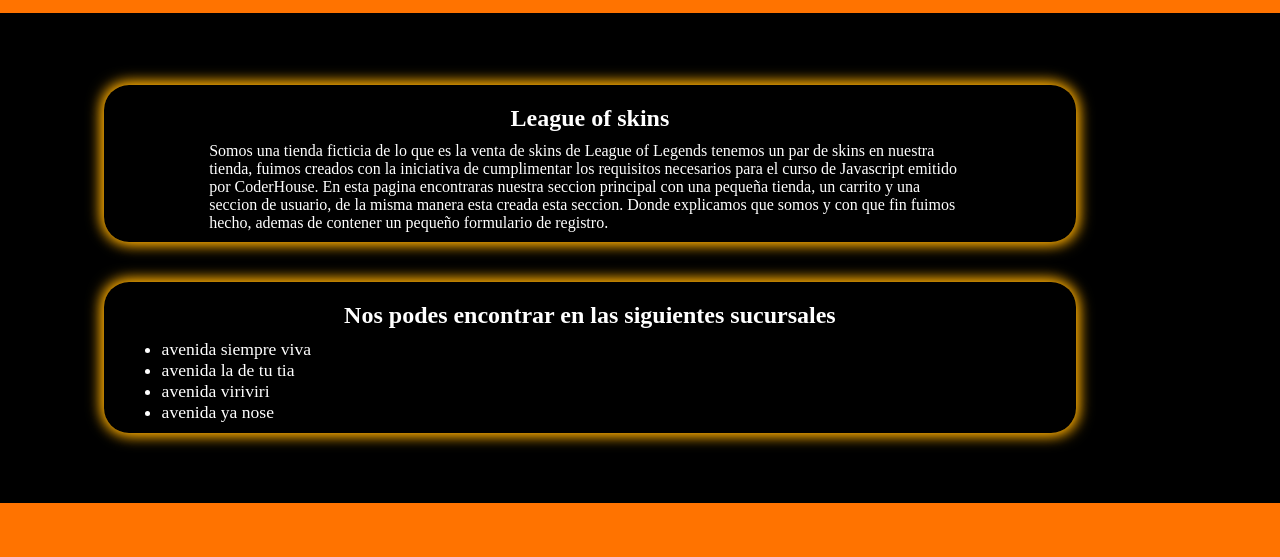
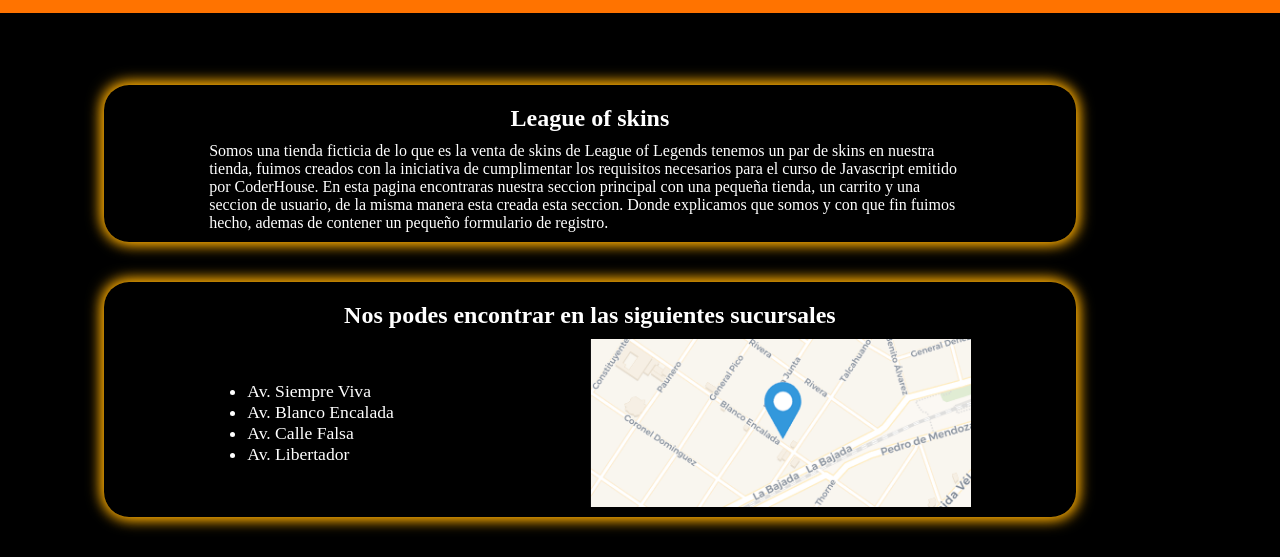
Before and after one commit to HuunterSG/Proyecto_Final_JS_Coder, a website: page pages/sobrenosotros.html in a window 1280 px wide. Shown: the part 93-650 px from the top of the page. Drawn offline with nearby package versions, Linux system fonts and the light colour scheme.

Commit message:
acomodando datos de ubi

```diff
--- a/pages/sobrenosotros.html
+++ b/pages/sobrenosotros.html
@@ -32,12 +32,15 @@
             </div>
             <div class="nosotros">
                 <h2 class="nosotrosTitle"> Nos podes encontrar en las siguientes sucursales</h2>
-                <ul class="nosotrosUbi">
-                    <li>avenida siempre viva</li>
-                    <li>avenida la de tu tia</li>
-                    <li>avenida viriviri</li>
-                    <li>avenida ya nose</li>
-                </ul>
+                <div class="contUbi">
+                    <ul class="nosotrosUbi">
+                        <li>Av. Siempre Viva</li>
+                        <li>Av. Blanco Encalada</li>
+                        <li>Av. Calle Falsa</li>
+                        <li>Av. Libertador</li>
+                    </ul>
+                    <img src="../img/ubi.png" alt="map">
+                </div>
             </div>
         </section>
         <section class="sesion">
--- a/scss/_sobrenosotros.scss
+++ b/scss/_sobrenosotros.scss
@@ -22,12 +22,24 @@
             color: white;
 
         }
-        &Ubi{
-            width: 90%;
-            margin:auto;
-            li{
-                color: white;
-                font-size: 1.1rem;
+        .contUbi{
+            display: flex;
+            flex-direction: row;
+            justify-content: space-around;
+            margin: auto;
+            width: 80%;
+
+            .nosotrosUbi{
+
+                width: 40%;
+                margin:auto;
+                li{
+                    color: white;
+                    font-size: 1.1rem;
+                }
+            }
+            img{
+                width: 50%;
             }
         }
     }
```
Also changed, not shown: css/style.css, img/ubi.png (added), 1 other file.
